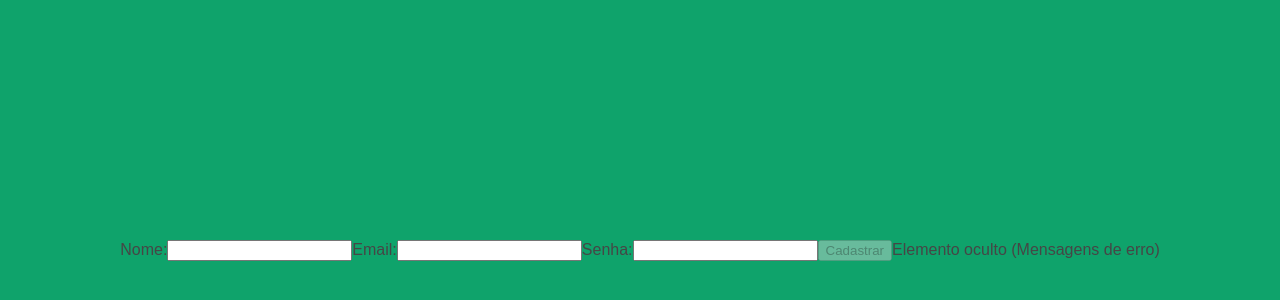
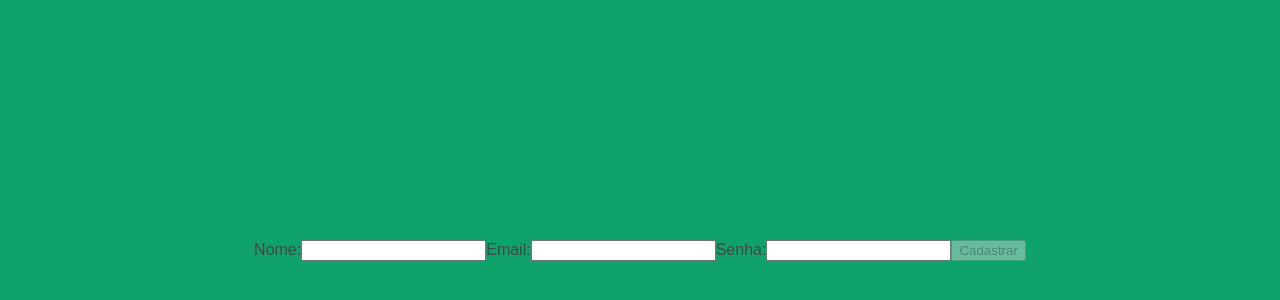
Before and after one commit to thomasboospegler/delivery-app, a React (Create React App) app in the folder front-end/: page /register in a window 1280 px wide. Shown: the part 150-450 px from the top of the page. Built offline with nearby package versions, Linux system fonts and the light colour scheme.

Commit message:
feat: logical for element invalid register

```diff
--- a/front-end/src/pages/Register.jsx
+++ b/front-end/src/pages/Register.jsx
@@ -9,6 +9,8 @@ export default function Register({ history }) {
     password: '',
   });
   const [disabled, setDisable] = useState(true);
+  const [hasError, setHasError] = useState(false);
+  const [errorMessage, setErrorMessage] = useState('');
 
   const PASSWORD_MIN_LENGTH = 6;
   const NAME_MIN_LENGTH = 12;
@@ -22,7 +24,11 @@ export default function Register({ history }) {
   };
 
   const submitClick = async () => {
-    await registerNewUser(userRegister);
+    const registered = await registerNewUser(userRegister);
+    if (typeof registered === 'string') {
+      setHasError(true);
+      setErrorMessage(registered);
+    }
     history.push('/');
   };
 
@@ -87,9 +93,11 @@ export default function Register({ history }) {
       >
         Cadastrar
       </button>
-      <span data-test-id="common_register__element-invalid_register">
-        Elemento oculto (Mensagens de erro)
-      </span>
+      { hasError && (
+        <span data-test-id="common_register__element-invalid_register">
+          { errorMessage }
+        </span>
+      )}
     </div>
   );
 }
```
